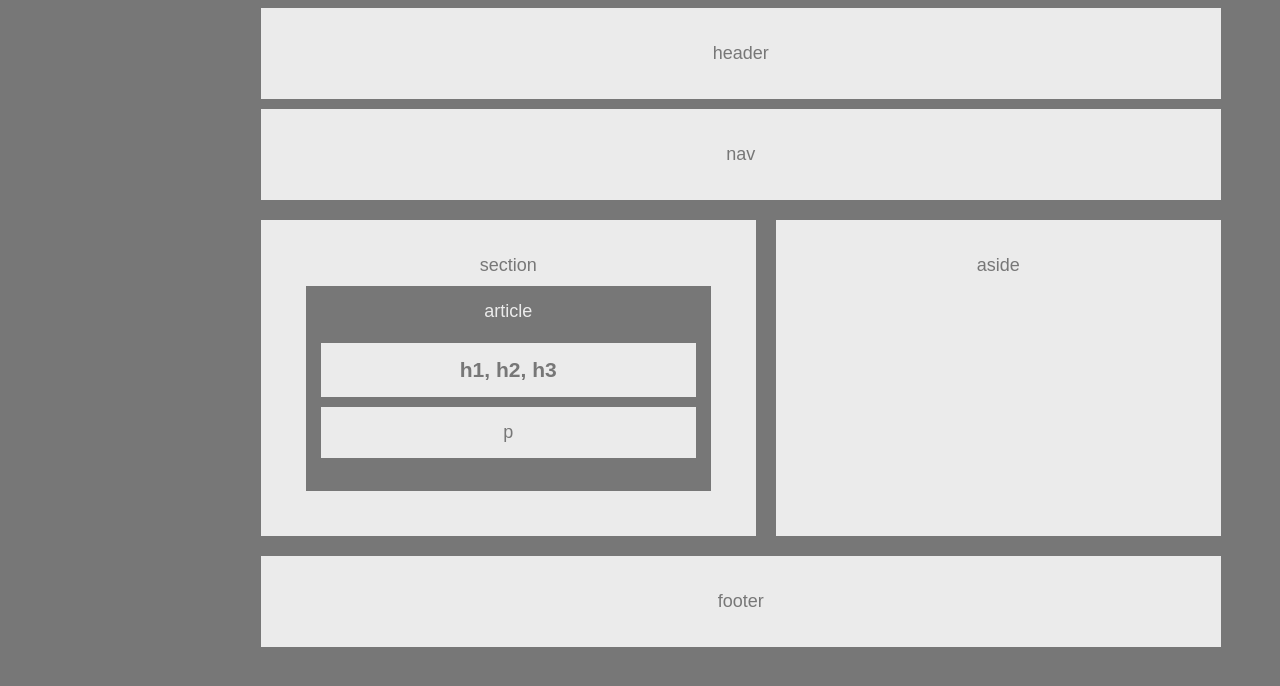
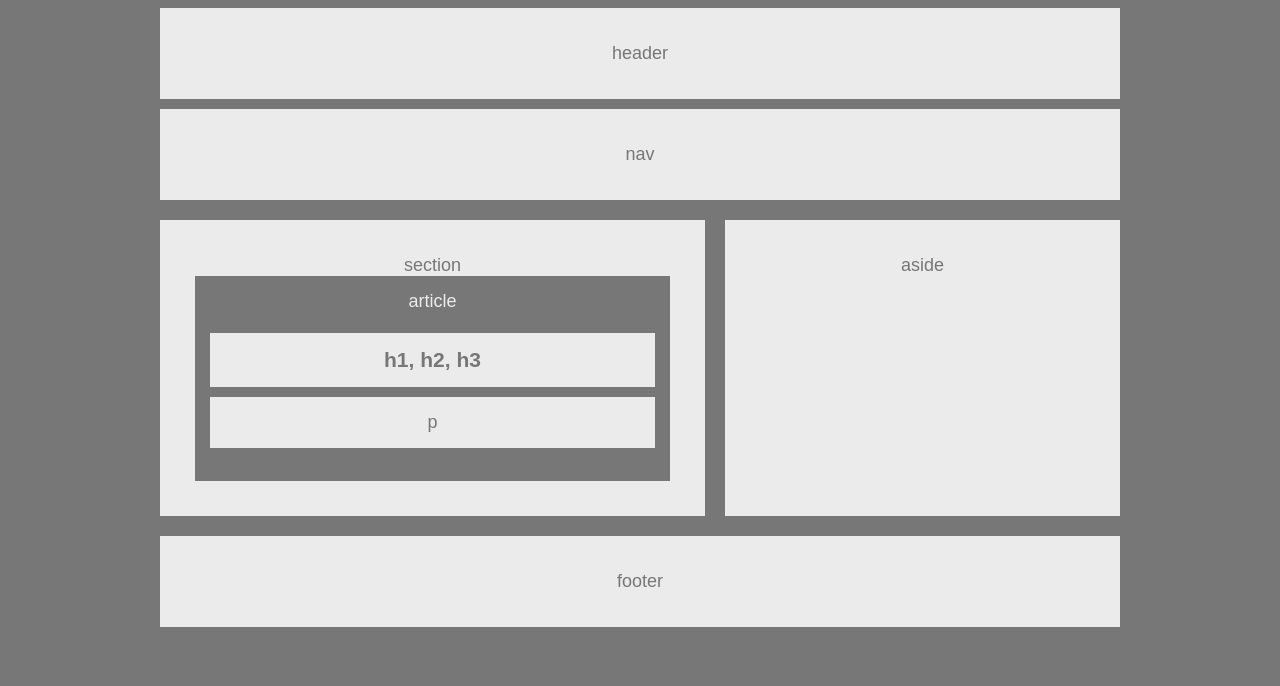
Before and after one commit to tomajohnson21/HW-Wireframe, a plain HTML site: page index.html in a window 1280 px wide. Drawn offline with Linux system fonts and the light colour scheme.

Commit message:
Fixed margin of main container, added page title

```diff
--- a/index.html
+++ b/index.html
@@ -2,7 +2,7 @@
 <html>
 <head>
     <meta charset="utf-8" />
-    <title>Page Title</title>
+    <title>Wireframe</title>
     <link rel="stylesheet" href="style.css" />
 </head>
 
--- a/style.css
+++ b/style.css
@@ -10,7 +10,7 @@ body {
     color: #777777;
     background-color: #777777;
     width: 960px;
-    margin-left: 20%;
+    margin: 0 auto;
     font-size: 18px;
     text-align: center;
     overflow: visible;
@@ -40,13 +40,13 @@ section {
     background-color: #ebebeb;
     float: left;
     padding: 35px;
-    width: 495px;
+    width: 545px;
     overflow: auto;
 }
 
 article {
     color: #ebebeb;
-    margin: 10px;
+    margin: 0 auto;
     padding: 15px;
     background-color: #777777;
     overflow: auto;
@@ -71,7 +71,7 @@ aside {
     margin-left: 20px;
     float: left;
     padding: 35px;
-    width: 445px;
+    width: 395px;
 }
 
 footer {
```
